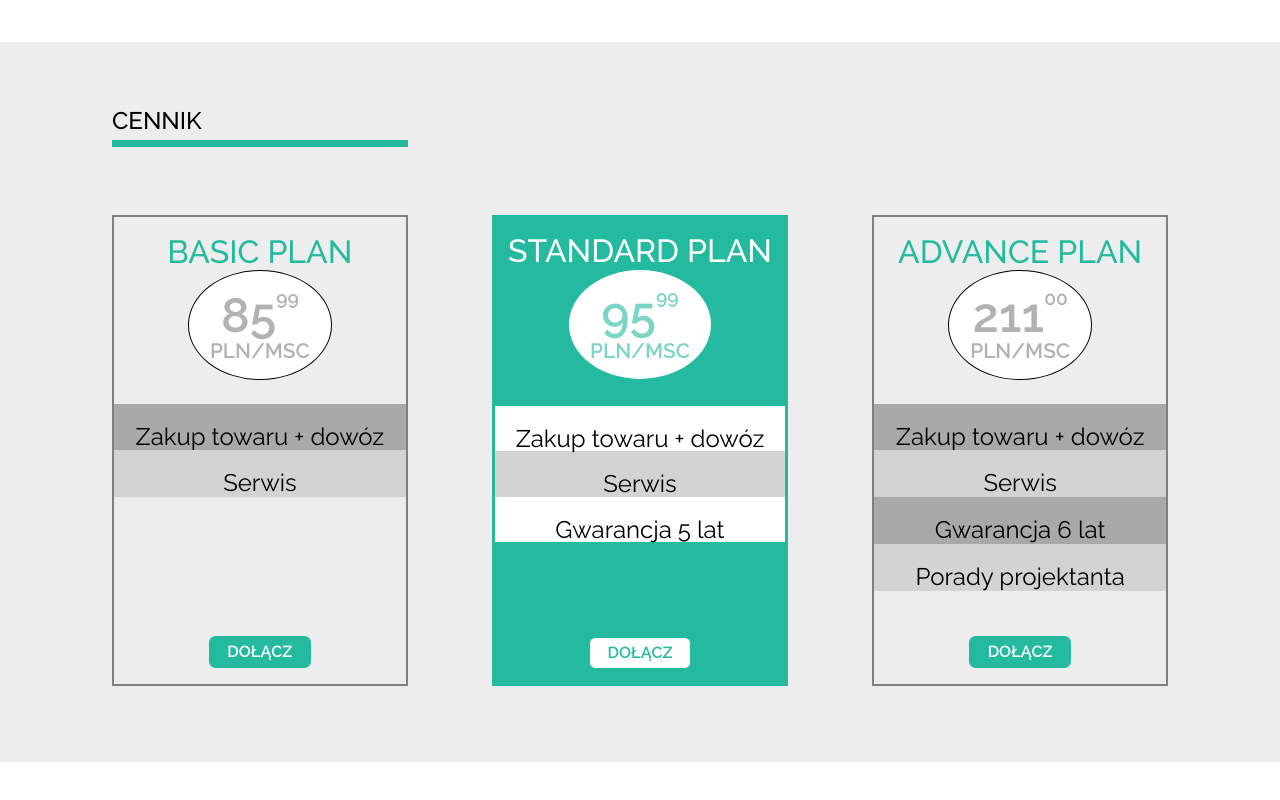
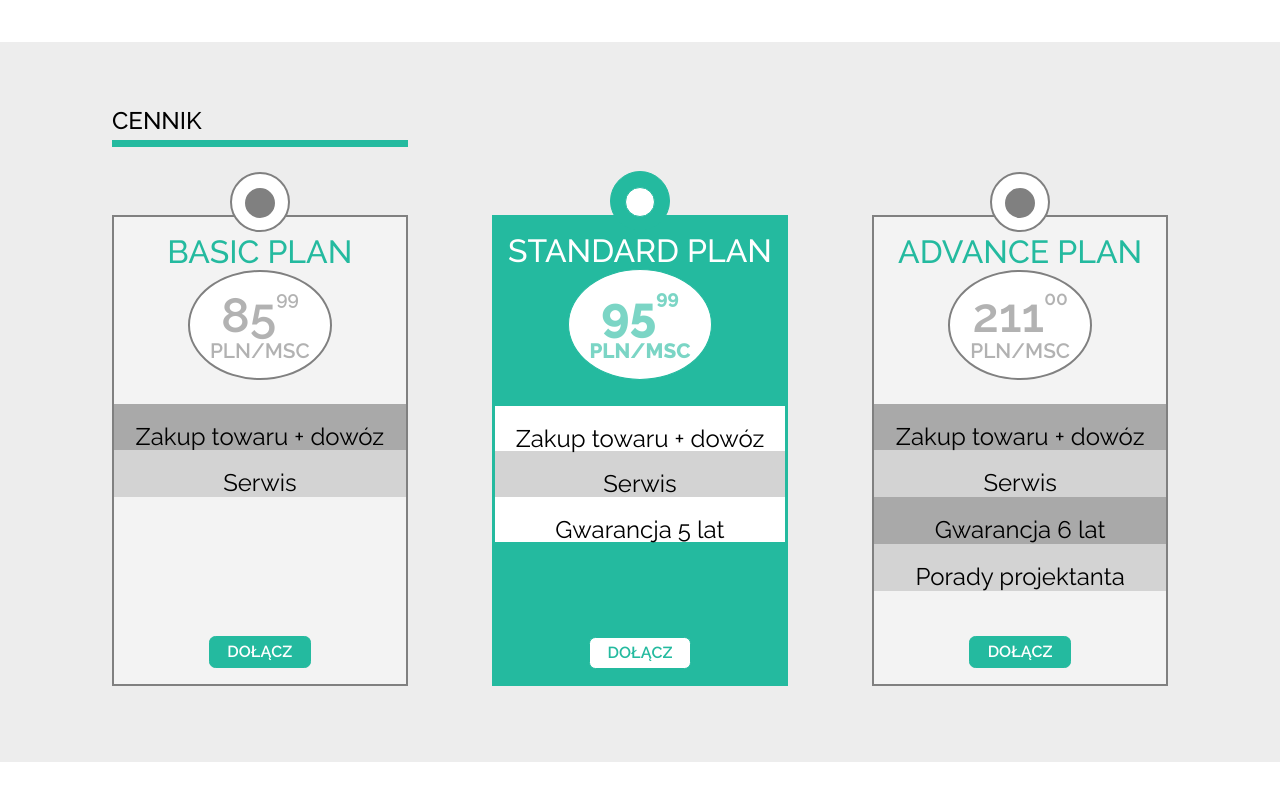
Before and after one commit to DKrawczyk/First-Project, a plain HTML site: page index.html in a window 1280 px wide. Shown: the part 1046-1846 px from the top of the page. Drawn offline with Linux system fonts and the light colour scheme.

Commit message:
cennik done

```diff
--- a/css/style.css
+++ b/css/style.css
@@ -233,6 +233,7 @@ h4 {
 
 .mainSpace {
   width:auto;
+  position: relative;
   height: 40%;
   display: flex;
   flex-direction: column;
@@ -240,6 +241,7 @@ h4 {
   padding-top: 1em;
   padding-bottom: 1.5em;
   justify-content: space-around;
+  background-color: rgba(255,255,255, .3);
 }
 
 .mainSpace>p {
@@ -254,6 +256,7 @@ h4 {
 
 .circle .green {
   color: #24ba9f;
+  font-weight: bold;
 }
 
 .middleColor > p {
@@ -261,7 +264,7 @@ h4 {
 }
 
 .circle {
-  border: 1px solid;
+  border: 2px solid gray;
   width: 9em;
   height: 9em;
   border-radius: 50%;
@@ -333,6 +336,7 @@ h4 {
   align-items: center;
   padding-bottom: 1em;
   justify-content: flex-end;
+  background-color: rgba(255,255,255, .3);
 }
 
 .firstHeight {
@@ -370,6 +374,11 @@ h4 {
   height:25%;
 }
 
+.middleColor > .circleColor {
+  background-color: #24ba9f;
+  border: 1px solid #24ba9f;
+}
+
 .offerButton {
   border: 1px solid #24ba9f;
   width: 35%;
@@ -389,6 +398,34 @@ h4 {
   font-weight: 600;
 }
 
+.miniCircle {
+  border: 2px solid gray;
+  background-color: white;
+  height: 60px;
+  width: 60px;
+  position: absolute;
+  border-radius: 50%;
+  left: calc(50% - 30px);
+  top: calc(-45px);
+}
+
+.insideCircle {
+  height: 30px;
+  width: 30px;
+  border: 2px solid gray;
+  background-color: gray;
+  border-radius: 50%;
+  z-index: 2;
+  left: calc(50% - 15px);
+  top: 25%;
+  position: absolute;
+}
+
+.mainSpace .miniCircle .miniColor {
+  background-color:white;
+  border: 1px solid #24ba9f;
+}
+
 .empty {
   height: 20%;
 }
--- a/index.html
+++ b/index.html
@@ -72,6 +72,10 @@
     <div class='offersContainer'>
         <div class='offers '>
           <div class='mainSpace'>
+            <div class='miniCircle'>
+              <div class='insideCircle'>
+              </div>
+            </div>
             <p>BASIC PLAN</p>
             <div class='circle noColor'>
               <span class='price'>85<sup>99</sup></span></br><span class='textPrice'>PLN/MSC</span>
@@ -87,6 +91,10 @@
         </div>
         <div class='offers middleOffer'>
         <div class='mainSpace middleColor'>
+          <div class='miniCircle circleColor'>
+            <div class='insideCircle miniColor'>
+            </div>
+          </div>
           <p>STANDARD PLAN</p>
           <div class='circle noColor'>
             <span class='price green'>95<sup class='green'>99</sup></span></br><span class='textPrice green'>PLN/MSC</span>
@@ -102,7 +110,12 @@
         </div>
       </div>
         <div class='offers'>
-        <div class='mainSpace'><p>ADVANCE PLAN</p>
+        <div class='mainSpace'>
+          <div class='miniCircle'>
+            <div class='insideCircle'>
+            </div>
+          </div>
+          <p>ADVANCE PLAN</p>
         <div class='circle noColor'>
           <span class='price'>211<sup>00</sup></span></br><span class='textPrice'>PLN/MSC</span>
         </div>
```
